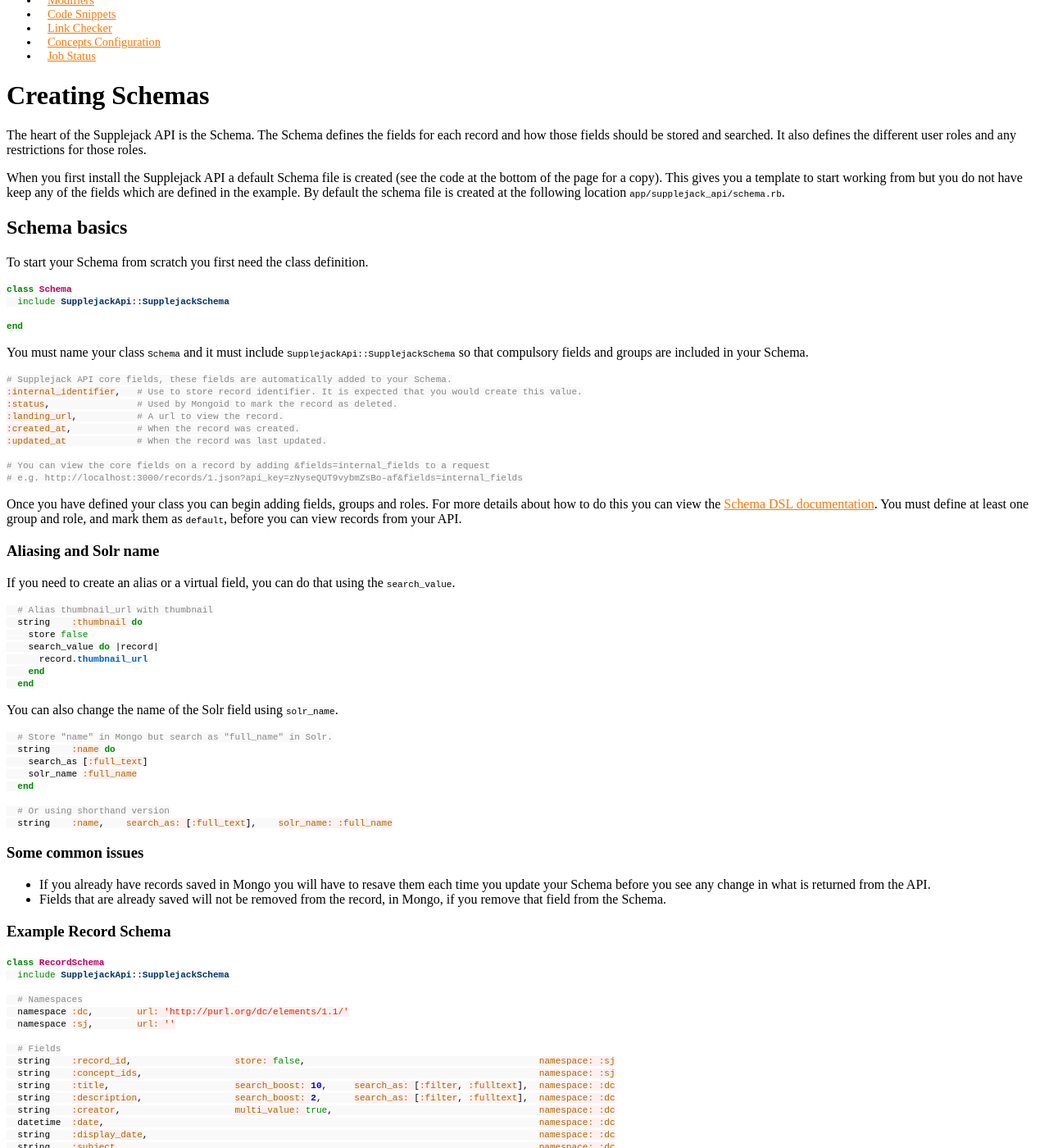
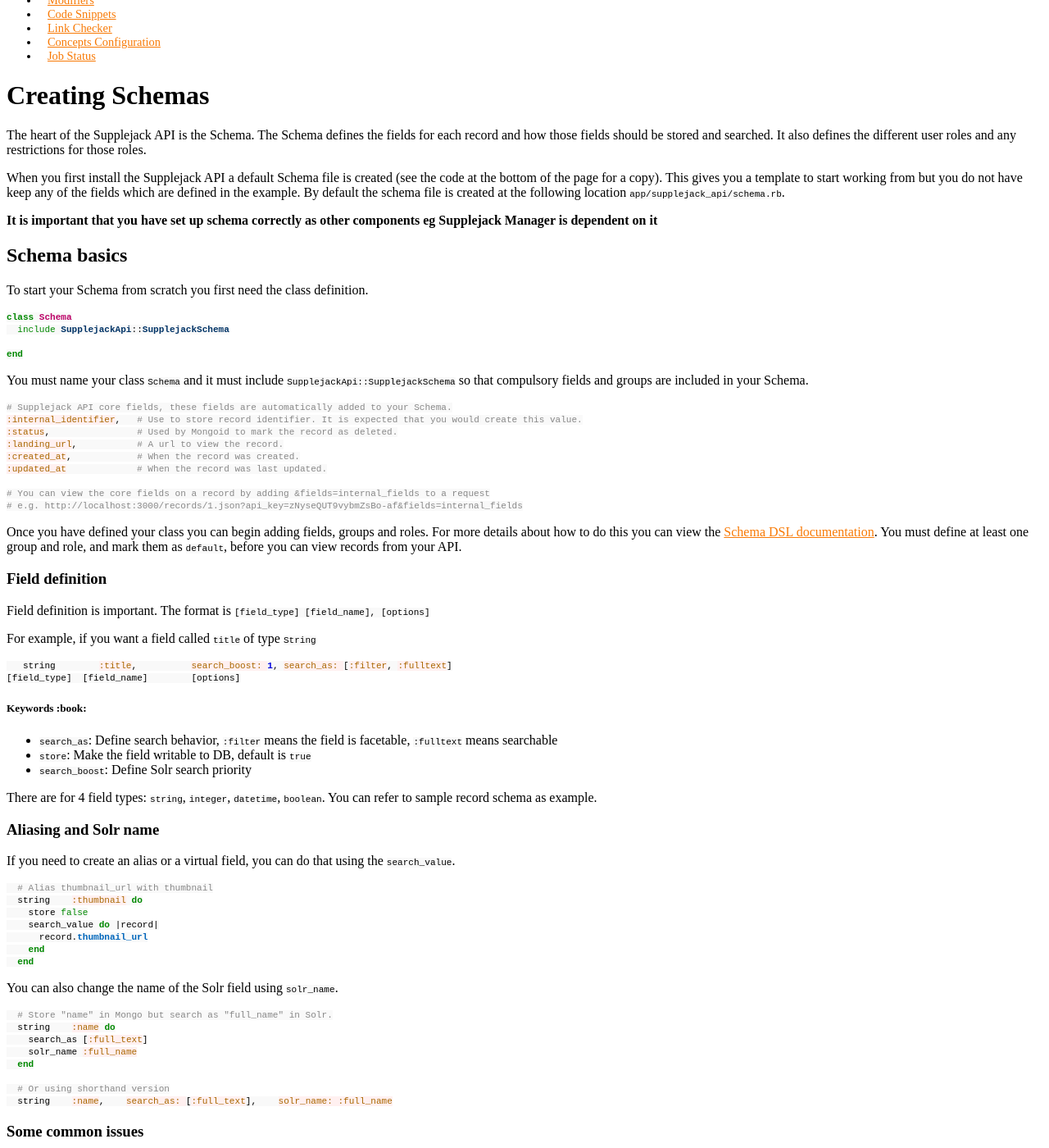
Before and after one commit to DigitalNZ/supplejack, a Jekyll site: the page built from _posts/2014-05-01-creating-schemas.md, in a window 1280 px wide and 1400 px high, scrolled down 656 px. Shown: the whole window at 82% size. Built offline with Jekyll 4.4.1, drawn with Linux system fonts in a browser that asks for light colours; Markdown is read by kramdown in place of the engine named in the settings; a style sheet for code colours, icons or effects is not loaded.

Commit message:
Added more instruction about schema

````diff
--- a/_posts/2014-05-01-creating-schemas.md
+++ b/_posts/2014-05-01-creating-schemas.md
@@ -9,6 +9,8 @@
 The heart of the Supplejack API is the Schema. The Schema defines the fields for each record and how those fields should be stored and searched. It also defines the different user roles and any restrictions for those roles.
 
 When you first install the Supplejack API a default Schema file is created (see the code at the bottom of the page for a copy). This gives you a template to start working from but you do not have keep any of the fields which are defined in the example. By default the schema file is created at the following location `app/supplejack_api/schema.rb`.
+
+**It is important that you have set up schema correctly as other components eg Supplejack Manager is dependent on it**
 
 ## Schema basics
 
@@ -36,6 +38,23 @@
 ```
 
 Once you have defined your class you can begin adding fields, groups and roles. For more details about how to do this you can view the [Schema DSL documentation](supplejack/api/schema-dsl-domain-specific-language.html). You must define at least one group and role, and mark them as `default`, before you can view records from your API.
+
+### Field definition
+
+Field definition is important. The format is `[field_type] [field_name], [options]`
+
+For example, if you want a field called `title` of type `String`
+```ruby
+   string        :title,          search_boost: 1, search_as: [:filter, :fulltext]
+[field_type]  [field_name]        [options]
+```
+
+##### Keywords :book:
+* `search_as`: Define search behavior, `:filter` means the field is facetable, `:fulltext` means searchable
+* `store`: Make the field writable to DB, default is `true`
+* `search_boost`: Define Solr search priority
+
+There are for 4 field types: `string`, `integer`, `datetime`, `boolean`. You can refer to sample record schema as example.
 
 ### Aliasing and Solr name
 If you need to create an alias or a virtual field, you can do that using the `search_value`.
````
